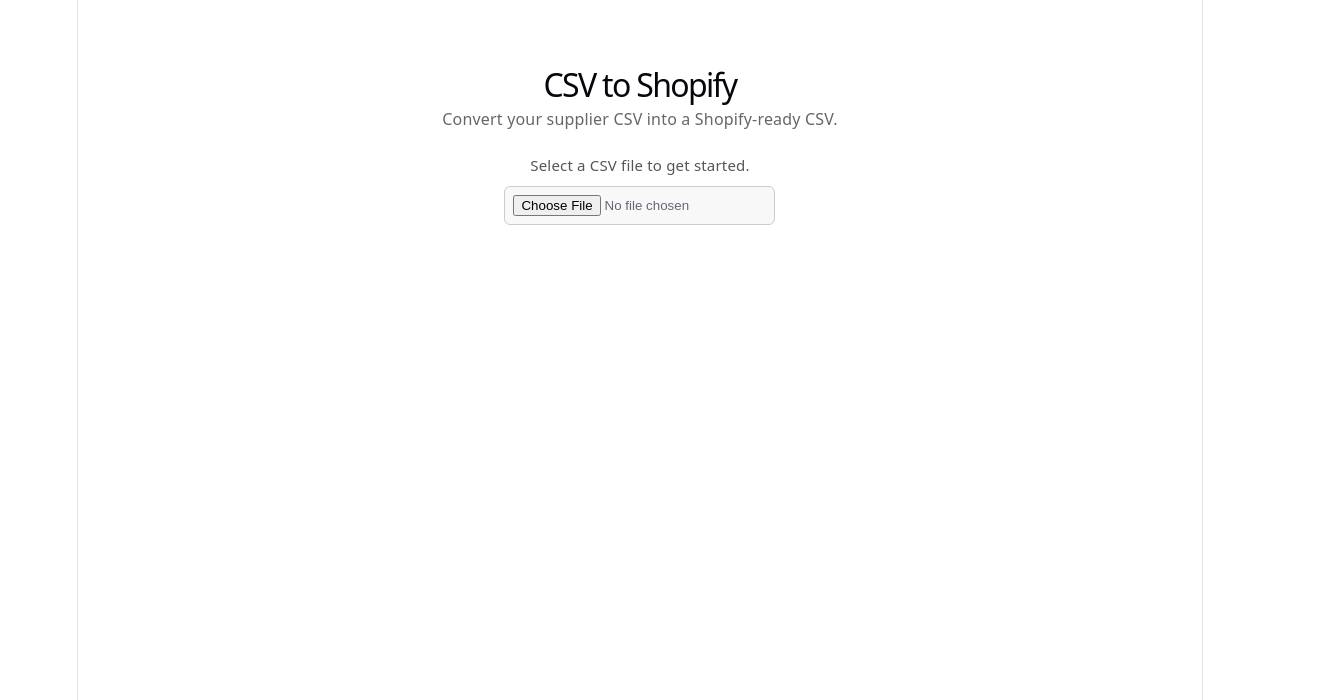
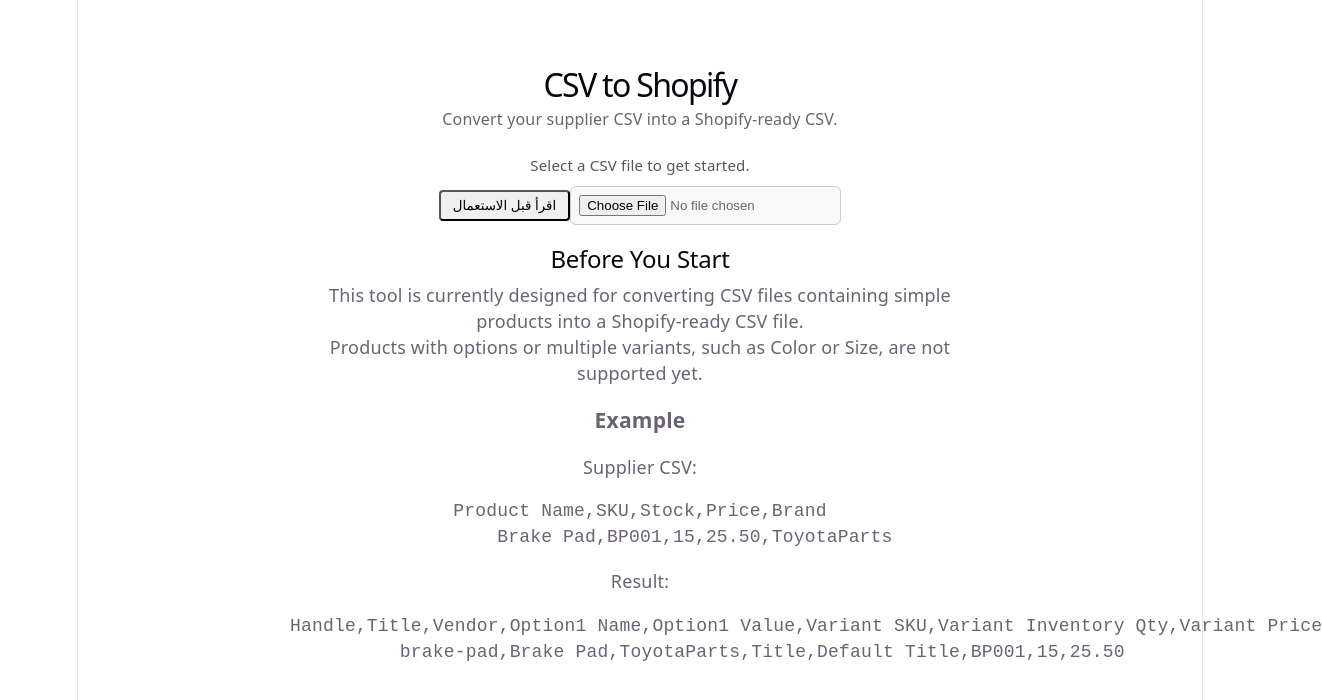
Before and after one commit to zakariahamdani1/csv-transformer-frontend, a React (Vite) app: page / in a window 1280 px wide. Shown: the top 700 px of the page, 1322 px wide, since content can reach past the window. Built offline with nearby package versions, Linux system fonts and the light colour scheme.

Commit message:
Add usage instructions link

```diff
--- a/src/App.jsx
+++ b/src/App.jsx
@@ -129,6 +129,9 @@
       <h1>CSV to Shopify</h1>
       <p>Convert your supplier CSV into a Shopify-ready CSV.</p>
       <p>Select a CSV file to get started.</p>
+      <a href="#instructions">
+        <button>اقرأ قبل الاستعمال</button>
+      </a>
       <input
         type="file"
         accept=".csv"
@@ -234,6 +237,36 @@
           </div>
         </div>
       )}
+
+      <section id="instructions">
+        <h2>Before You Start</h2>
+
+        <p>
+          This tool is currently designed for converting CSV files
+          containing simple products into a Shopify-ready CSV file.
+        </p>
+
+        <p>
+          Products with options or multiple variants, such as Color or Size,
+          are not supported yet.
+        </p>
+
+        <h3>Example</h3>
+
+        <p>Supplier CSV:</p>
+
+        <pre>
+          {`Product Name,SKU,Stock,Price,Brand
+          Brake Pad,BP001,15,25.50,ToyotaParts`}
+        </pre>
+
+        <p>Result:</p>
+
+        <pre>
+          {`Handle,Title,Vendor,Option1 Name,Option1 Value,Variant SKU,Variant Inventory Qty,Variant Price
+          brake-pad,Brake Pad,ToyotaParts,Title,Default Title,BP001,15,25.50`}
+        </pre>
+      </section>
     </div>
   )
 }
```
